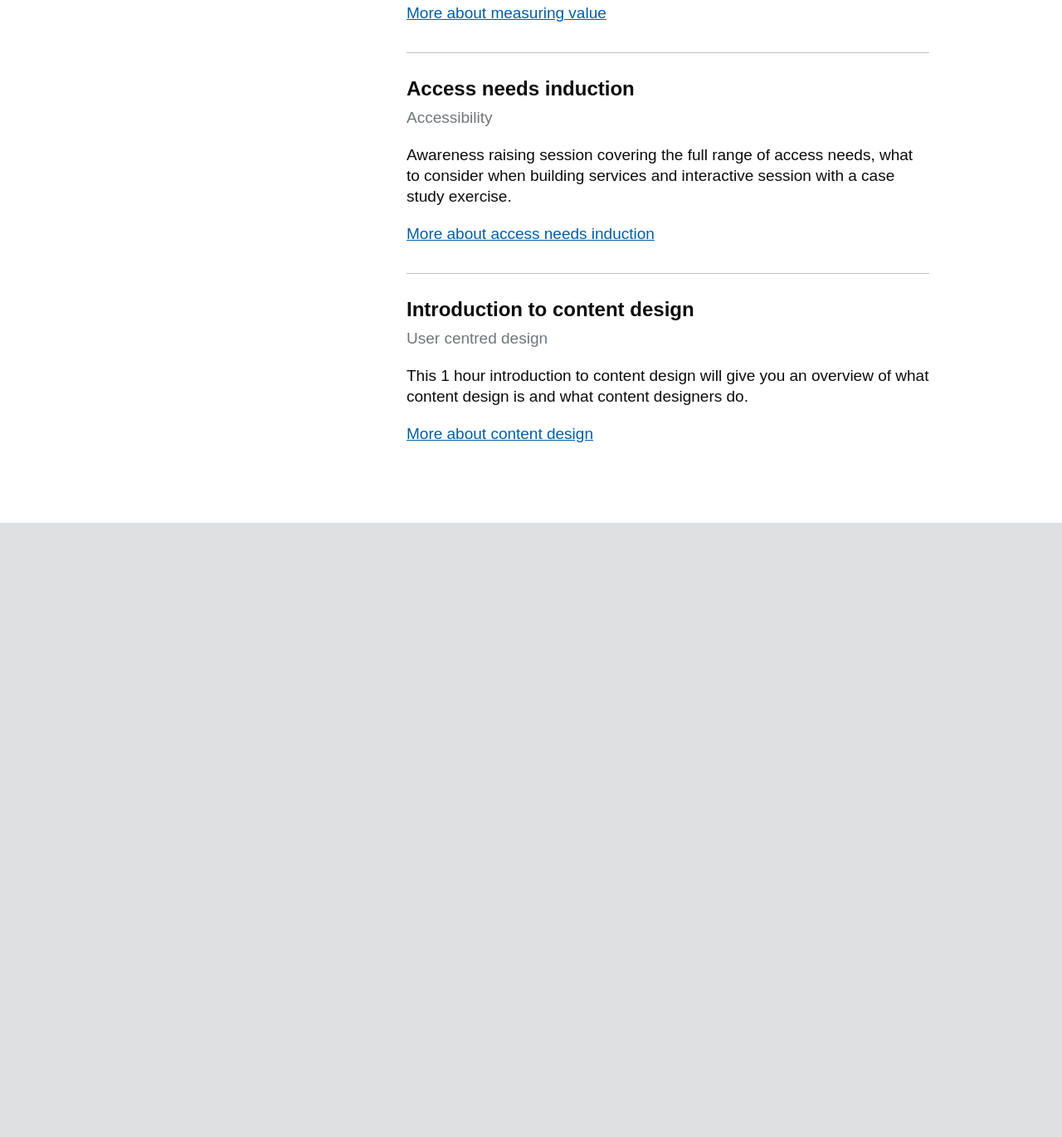
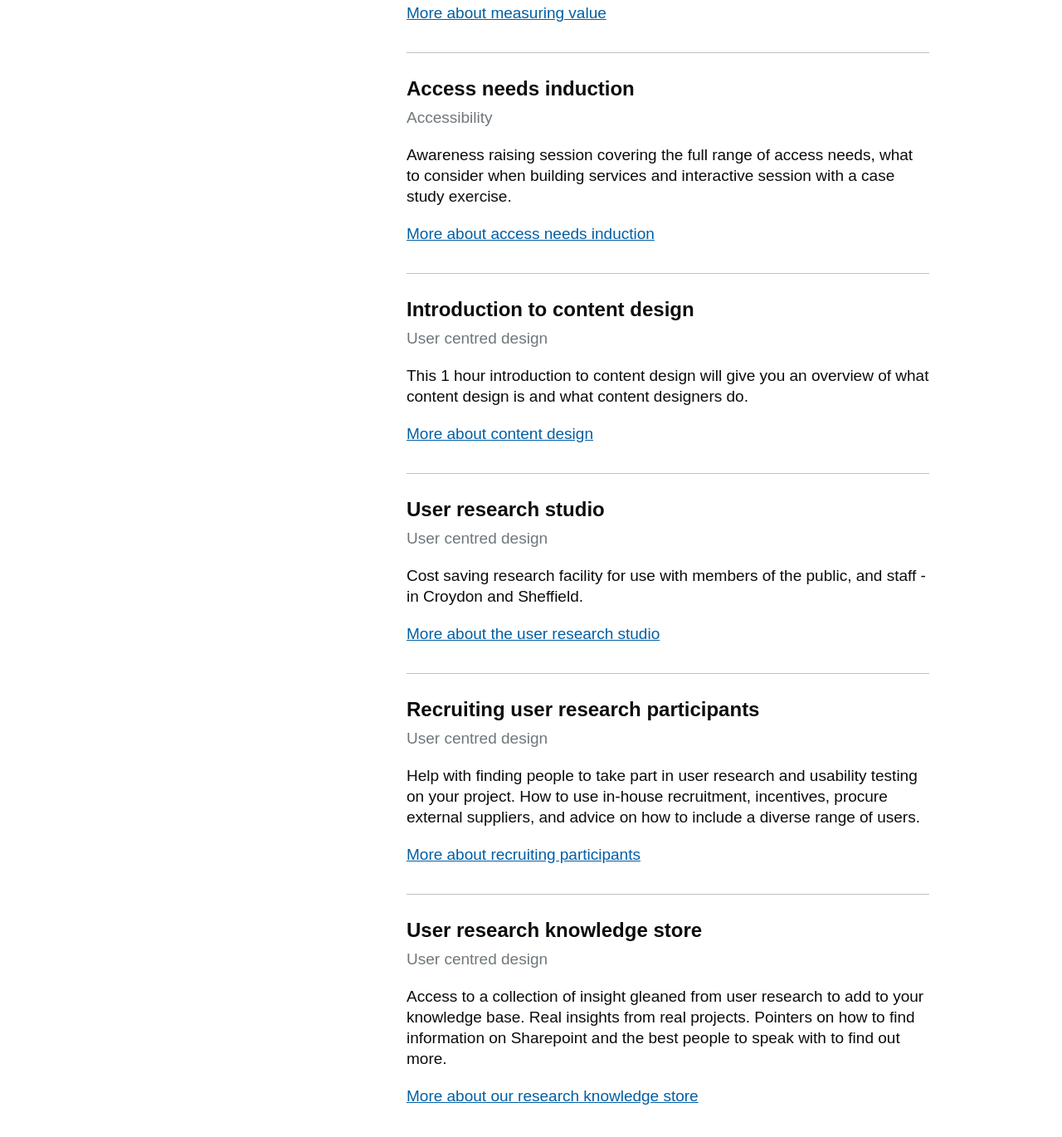
Before and after one commit to Abdul2/coe, a Jekyll site: the page built from index.md, in a window 1280 px wide and 1400 px high, scrolled down 3474 px. Shown: the top 1370 px of the window at 83% size. Built offline with Jekyll 4.4.1, drawn with Linux system fonts in a browser that asks for light colours; before the commit the page ends 4104 px from its top, so only the background shows below that.

Commit message:
content: continue adding sections

```diff
--- a/index.md
+++ b/index.md
@@ -426,3 +426,85 @@ This 1 hour introduction to content design will give you an overview of what con
 </details>
 
 </div>
+
+<div class="content" markdown="1">
+## User research studio
+
+User centred design
+{: .meta }
+
+Cost saving research facility for use with members of the public, and staff - in Croydon and Sheffield.
+
+<details>
+  <summary><span class="summary">More about the user research studio</span></summary>
+  <div class="panel panel-border-narrow">
+    <h3>Benefits:</h3>
+    <ul class="list list-bullet">
+      <li>free lab space and the opportunity to get the whole team involved in user research activity</li>
+    </ul>
+    <h3>Outputs:</h3>
+    <ul class="list list-bullet">
+      <li>observe how your users use your service, where your service is doing well and where it needs improving</li>
+      <li>audio and video recordings of your research sessions will be shared on the day</li>
+    </ul>
+    <div class="button-secondary"><a href="mailto:researchservices@digital.homeoffice.gov.uk">Contact our research team to check availability and book</a></div>
+  </div>
+</details>
+
+</div>
+
+<div class="content" markdown="1">
+## Recruiting user research participants
+
+User centred design
+{: .meta }
+
+Help with finding people to take part in user research and usability testing on your project. How to use in-house recruitment,  incentives, procure external suppliers, and advice on how to include a diverse range of users.
+
+<details>
+  <summary><span class="summary">More about recruiting participants</span></summary>
+  <div class="panel panel-border-narrow">
+    <h3>Benefits:</h3>
+    <ul class="list list-bullet">
+      <li>recruiting people to take part in user research is hard - but you need to research with real people to pass the service assessment</li>
+      <li>make use of our in-house team's knowledge and expertise to discuss recruitment routes and help guide you through the process</li>
+    </ul>
+    <h3>Outputs:</h3>
+    <ul class="list list-bullet">
+      <li>participants for user research</li>
+      <li>networks and contacts you can approach</li>
+      <li>datasets and research panels you can mine for participants</li>
+    </ul>
+    <div class="button-secondary"><a href="mailto:researchservices@digital.homeoffice.gov.uk">Contact our research team to book</a></div>
+  </div>
+</details>
+
+</div>
+
+<div class="content" markdown="1">
+## User research knowledge store
+
+User centred design
+{: .meta }
+
+Access to a collection of insight gleaned from user research to add to your knowledge base. Real insights from real projects. Pointers on how to find information on Sharepoint and the best people to speak with to find out more.
+
+<details>
+  <summary><span class="summary">More about our research knowledge store</span></summary>
+  <div class="panel panel-border-narrow">
+    <h3>Benefits:</h3>
+    <ul class="list list-bullet">
+      <li>save time and money</li>
+      <li>avoid repeating the mistakes made by others and duplication</li>
+      <li>build from the learnings of others researching the same topics and/or user base</li>
+      <li>find out what is happening across the department and what learnings can add value to your project</li>
+    </ul>
+    <h3>Outputs:</h3>
+    <ul class="list list-bullet">
+      <li>a knowledge base to inform future research on your project</li>
+    </ul>
+    <div class="button-secondary"><a href="mailto:researchservices@digital.homeoffice.gov.uk">Contact our research team to book</a></div>
+  </div>
+</details>
+
+</div>
```
